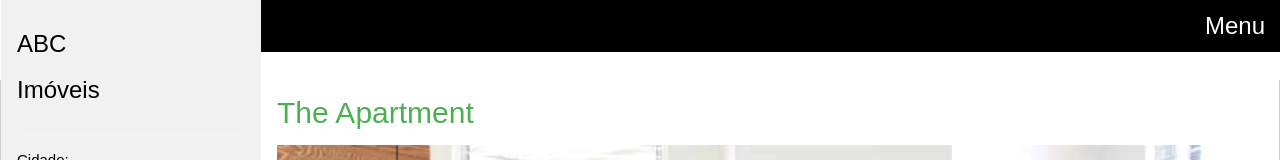
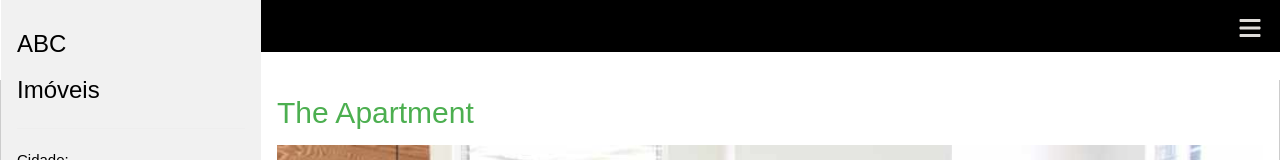
Before and after one commit to Maicon-he/teste2, a plain HTML site: page index.htm in a window 1280 px wide. Shown: the top 160 px of the page. Drawn offline with Linux system fonts and the light colour scheme.

Commit message:
Update index.htm

```diff
--- a/index.htm
+++ b/index.htm
@@ -48,7 +48,7 @@
     <!-- Top menu on small screens -->
     <header class="w3-bar w3-top w3-hide-large w3-black w3-xlarge">
       <span class="w3-bar-item">Imoveis</span>
-      <a href="javascript:void(0)" class="w3-right w3-bar-item w3-button" onclick="w3_open()">Menu</a>
+      <a href="javascript:void(0)" class="w3-right w3-bar-item w3-button" onclick="w3_open()"><img src="menu_bars (2).png" alt=""></a>
     </header>
 
     <!-- Overlay effect when opening sidebar on small screens -->
```
